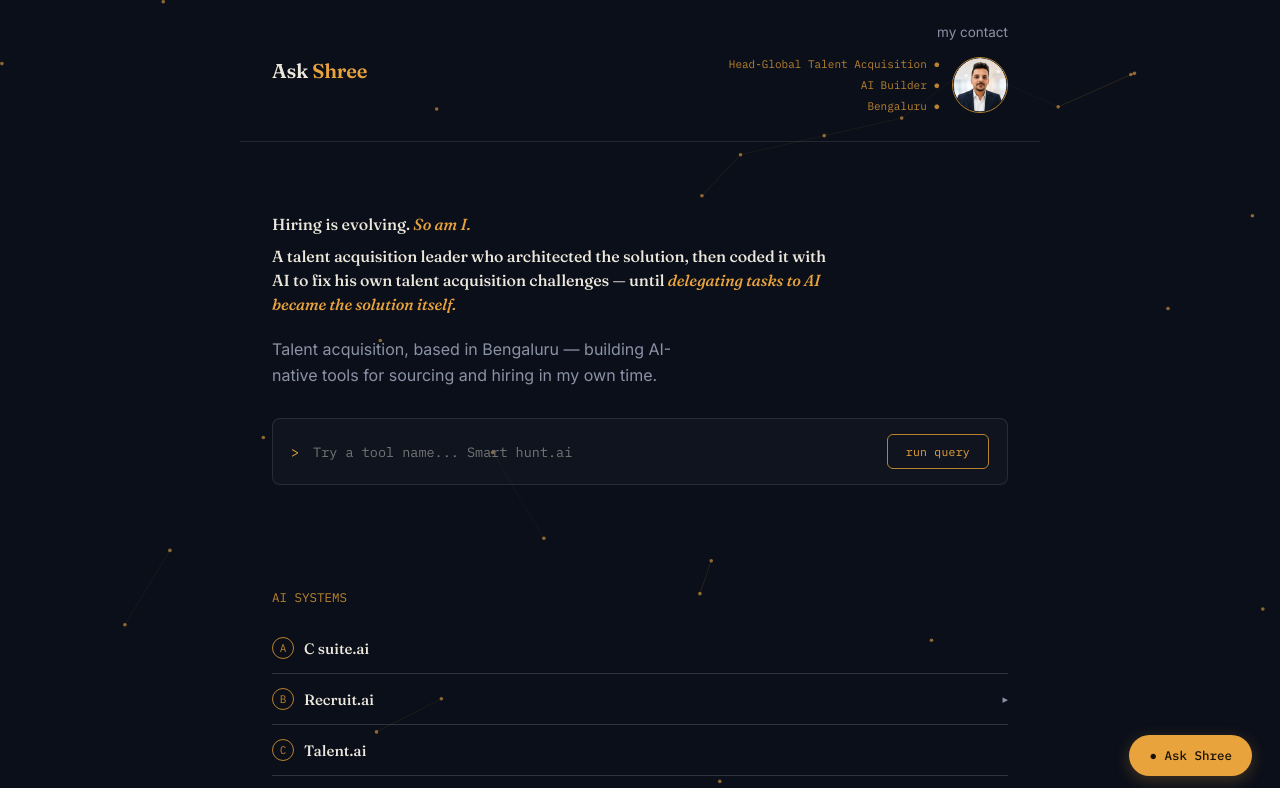
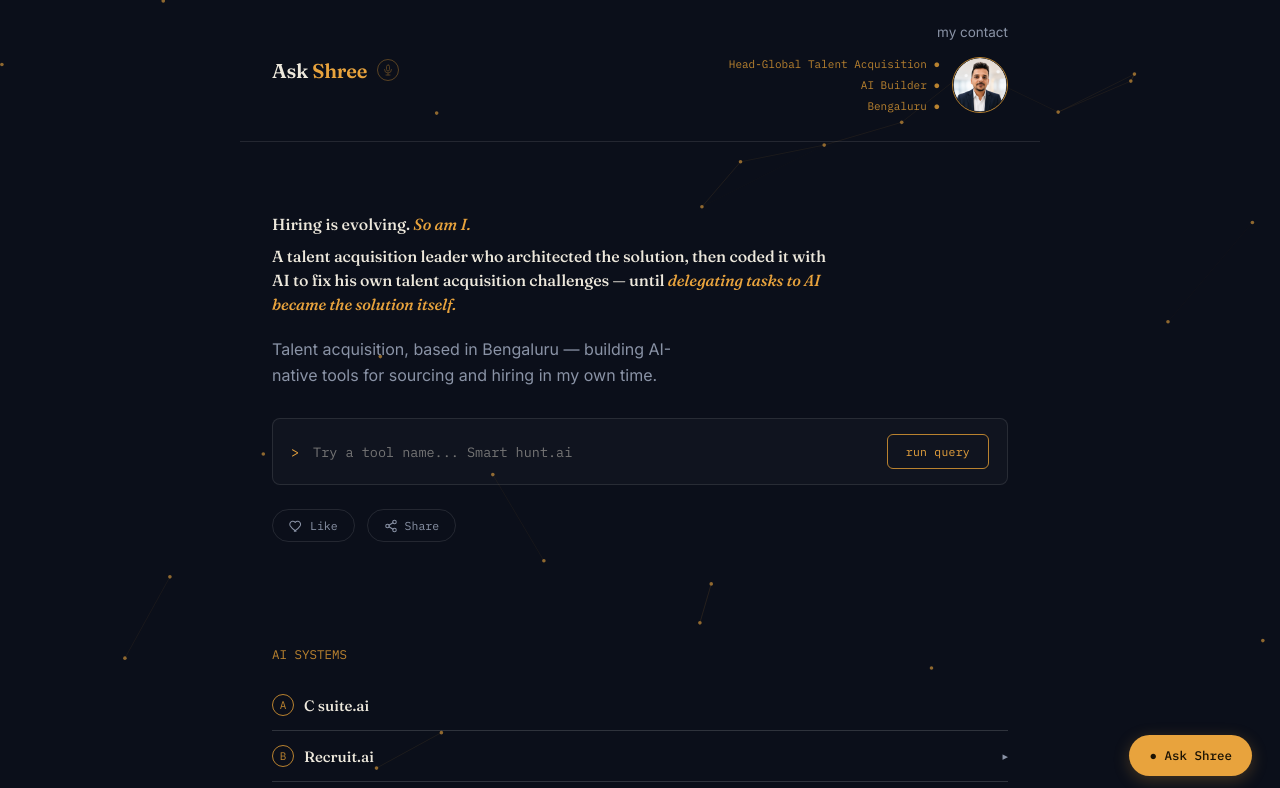
Before and after one commit to shreeshanarsha-star/Askshree-App, a Next.js app: page / in a window 1280 px wide. Shown: the top 788 px of the page. Built offline with nearby package versions, Linux system fonts and the light colour scheme.

Commit message:
Add disabled mic badge next to logo (voice module, coming soon) and a Like/Share row under the hero statement, matching site theme

```diff
--- a/app/globals.css
+++ b/app/globals.css
@@ -67,6 +67,21 @@
   }
   .hero h1 em{font-style:italic; color:var(--amber); font-weight:500;}
   .hero p.sub{font-size:16px; color:var(--slate); line-height:1.65; margin:20px 0 30px; max-width:440px;}
+
+  .mic-badge{
+    width:22px; height:22px; border-radius:50%; border:1px solid var(--amber-dim); color:var(--amber-dim);
+    display:flex; align-items:center; justify-content:center; opacity:0.45; margin-left:10px; cursor:default; flex-shrink:0;
+  }
+
+  .engage-row{display:flex; align-items:center; gap:12px; margin-top:24px;}
+  .engage-btn{
+    display:flex; align-items:center; gap:7px; border:1px solid var(--line); background:transparent;
+    color:var(--slate); font-family:'IBM Plex Mono',monospace; font-size:11.5px; padding:8px 16px;
+    border-radius:20px; cursor:pointer; transition:border-color 0.2s ease, color 0.2s ease;
+  }
+  .engage-btn:hover{border-color:var(--amber-dim); color:var(--amber);}
+  .engage-btn.liked{border-color:var(--amber-dim); color:var(--amber);}
+
 
   .ai-group{padding:14px 0; border-bottom:1px solid rgba(255,255,255,0.15);}
   .ai-badge{
--- a/app/page.js
+++ b/app/page.js
@@ -18,6 +18,23 @@ export default function HomePage() {
   const [recruitOpen, setRecruitOpen] = useState(false);
   const [marketOpen, setMarketOpen] = useState(false);
   const [contactOpen, setContactOpen] = useState(false);
+  const [liked, setLiked] = useState(false);
+  const [shareNote, setShareNote] = useState('');
+
+  function toggleLike() {
+    setLiked((v) => !v);
+  }
+
+  async function handleShare() {
+    const shareData = { title: 'Ask Shree', text: 'AI-native recruiting tools by Shreesha Narsha', url: 'https://askshree.com' };
+    if (navigator.share) {
+      try { await navigator.share(shareData); } catch (e) { /* user cancelled — no-op */ }
+    } else if (navigator.clipboard) {
+      await navigator.clipboard.writeText(shareData.url);
+      setShareNote('Link copied');
+      setTimeout(() => setShareNote(''), 2000);
+    }
+  }
 
   useEffect(() => {
     const id = setInterval(() => setHintIndex((i) => (i + 1) % TOOL_NAMES.length), 2200);
@@ -37,8 +54,16 @@ export default function HomePage() {
       <NeuralBackground />
 
       <div className="nav">
-        <div>
+        <div style={{ display: 'flex', alignItems: 'center' }}>
           <div className="logo">Ask <span>Shree</span></div>
+          <span className="mic-badge" title="Voice — coming soon">
+            <svg viewBox="0 0 24 24" width="12" height="12" fill="none" stroke="currentColor" strokeWidth="1.8" strokeLinecap="round" strokeLinejoin="round">
+              <rect x="9" y="2" width="6" height="12" rx="3" />
+              <path d="M5 11a7 7 0 0 0 14 0" />
+              <line x1="12" y1="18" x2="12" y2="22" />
+              <line x1="8" y1="22" x2="16" y2="22" />
+            </svg>
+          </span>
         </div>
         <div className="nav-right">
           <div className="links" style={{ position: 'relative' }}>
@@ -87,6 +112,26 @@ export default function HomePage() {
               onKeyDown={(e) => e.key === 'Enter' && runQuery()}
             />
             <button className="run" onClick={runQuery}>run query</button>
+          </div>
+
+          <div className="engage-row">
+            <button className={`engage-btn ${liked ? 'liked' : ''}`} onClick={toggleLike}>
+              <svg viewBox="0 0 24 24" width="14" height="14" fill={liked ? 'currentColor' : 'none'} stroke="currentColor" strokeWidth="1.8" strokeLinecap="round" strokeLinejoin="round">
+                <path d="M12 21s-7.5-4.6-10-9.3C.6 8.4 2 4.8 5.6 4c2-.4 3.9.5 5 2 1.1-1.5 3-2.4 5-2 3.6.8 5 4.4 3.6 7.7-2.5 4.7-10 9.3-10 9.3z" />
+              </svg>
+              Like
+            </button>
+            <button className="engage-btn" onClick={handleShare}>
+              <svg viewBox="0 0 24 24" width="14" height="14" fill="none" stroke="currentColor" strokeWidth="1.8" strokeLinecap="round" strokeLinejoin="round">
+                <circle cx="18" cy="5" r="3" />
+                <circle cx="6" cy="12" r="3" />
+                <circle cx="18" cy="19" r="3" />
+                <line x1="8.6" y1="10.6" x2="15.4" y2="6.4" />
+                <line x1="8.6" y1="13.4" x2="15.4" y2="17.6" />
+              </svg>
+              Share
+            </button>
+            {shareNote && <span style={{ fontFamily: 'IBM Plex Mono, monospace', fontSize: 11, color: 'var(--amber-dim)' }}>{shareNote}</span>}
           </div>
         </div>
       </div>
```
